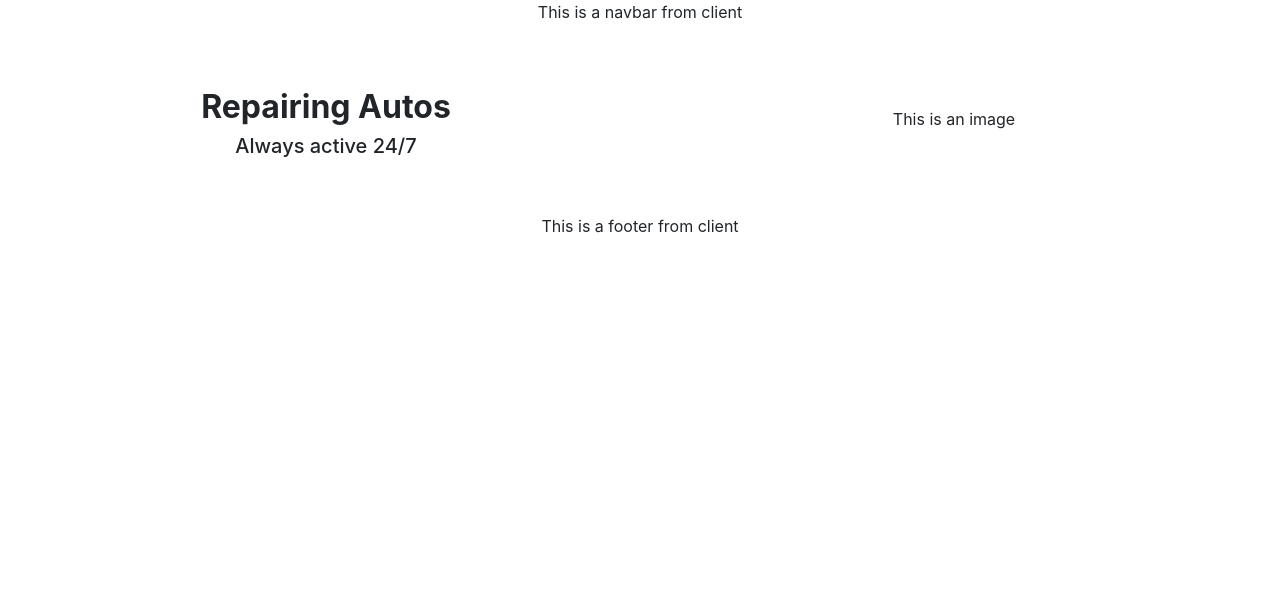
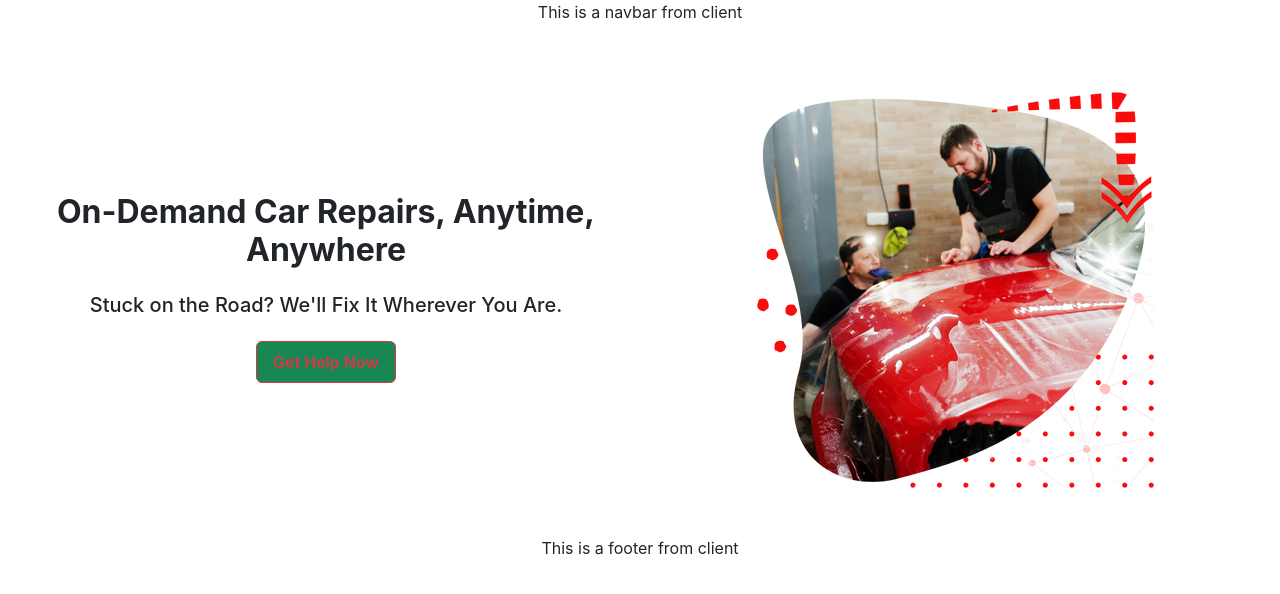
Before and after one commit to jaspherbagor/AutoConnect, a React (Create React App) app in the folder front-end/: page / in a window 1280 px wide. Shown: the top 594 px of the page. Built offline with nearby package versions, Linux system fonts and the light colour scheme.

Commit message:
added image and primary text setup and structure in the hero section

```diff
--- a/front-end/src/components/pages/client/home.jsx
+++ b/front-end/src/components/pages/client/home.jsx
@@ -10,14 +10,15 @@ const Home = () => {
             <div className="row">
                 <div className="col-md-6 d-flex align-items-center justify-content-center">
                     <div className="container">
-                        <h2 className="fw-bolder">Repairing Autos</h2>
-                        <h5>Always active 24/7</h5>
+                        <h2 className="fw-bolder mb-4">On-Demand Car Repairs, Anytime, Anywhere</h2>
+                        <h5 className="mb-4">Stuck on the Road? We'll Fix It Wherever You Are.</h5>
+                        <a href="">
+                            <button type="button" className="btn btn-success btn-outline-danger fw-semibold py-2 px-3">Get Help Now</button>
+                        </a>
                     </div>
                 </div>
                 <div className="col-md-6 d-flex align-items-center justify-content-center">
-                    <p>This is an image</p>
-                    <img src="" alt="" />
-
+                    <img src="../images/hero-image.png" alt="" className="img-fluid" />
                 </div>
             </div>
         </section>
```
Also changed, not shown: front-end/public/images/hero-image.png (added).
